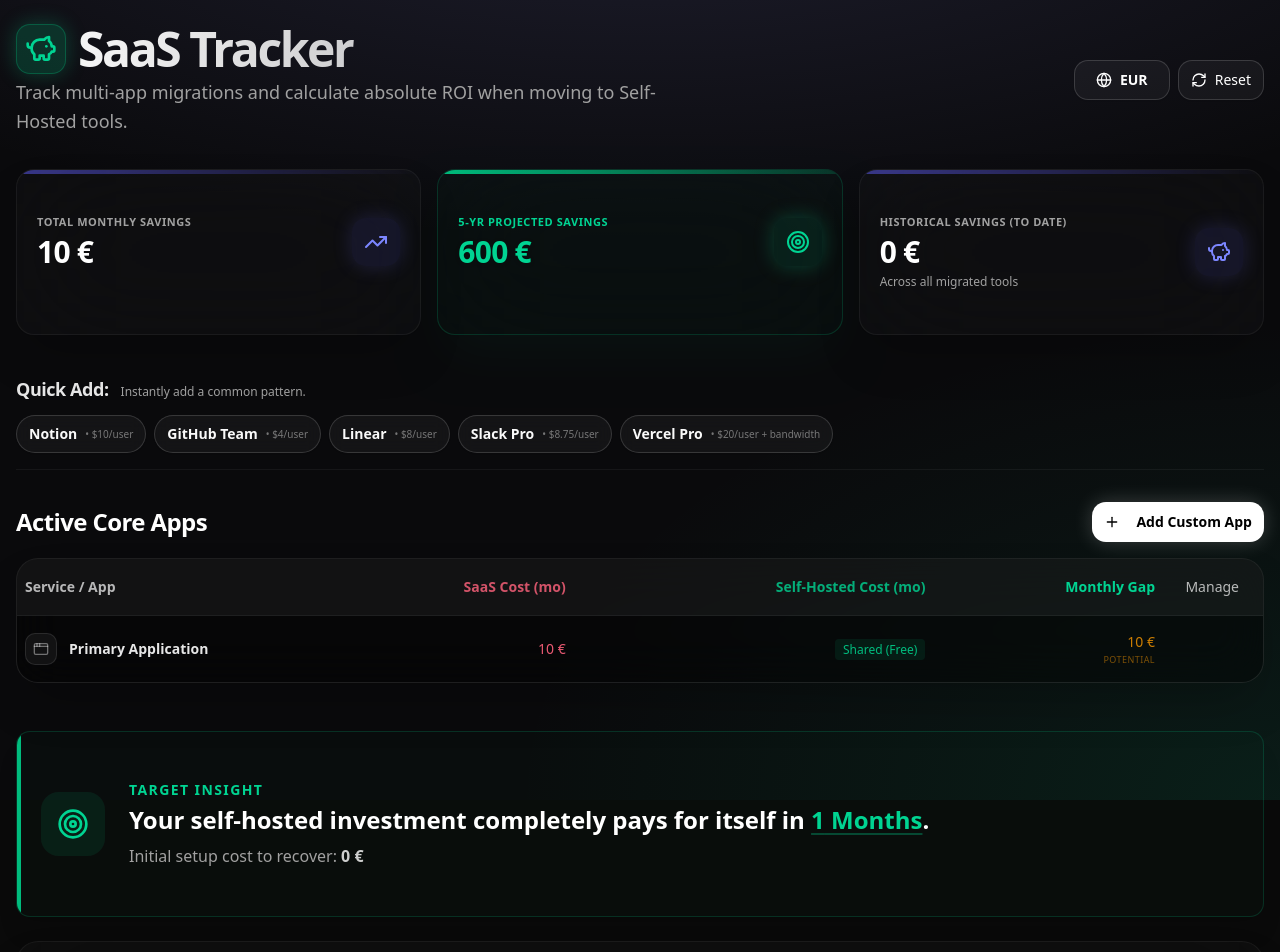
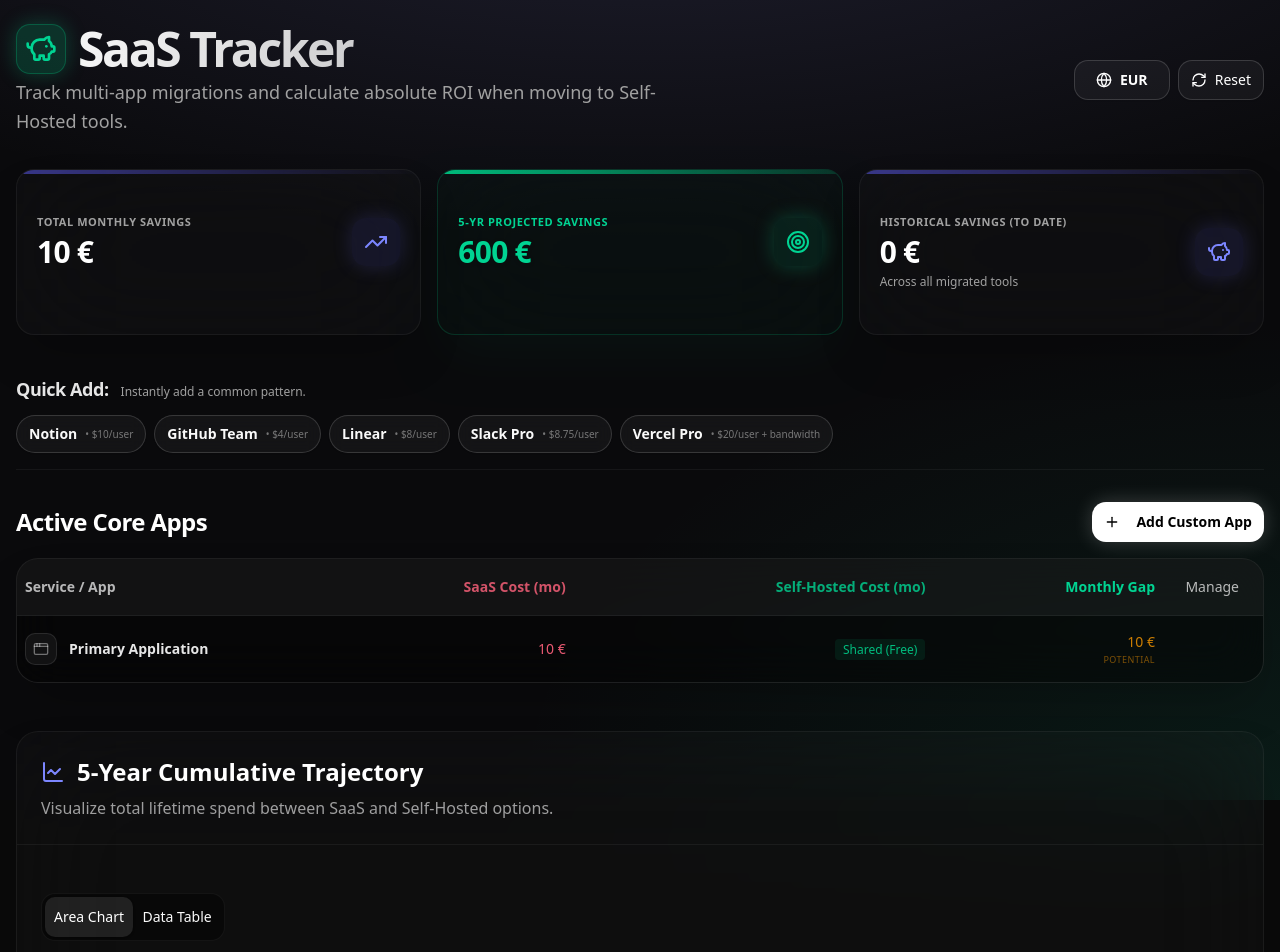
Before and after one commit to jonashuberts/saas-calculator, a Next.js app: page / in a window 1280 px wide. Shown: the top 952 px of the page. Built offline with nearby package versions, Linux system fonts and the light colour scheme.

Commit message:
docs: add capture info to README; fix: perfectly hide Target Insight on 0 cost

```diff
--- a/src/components/calculator/SavingsVisualizations.tsx
+++ b/src/components/calculator/SavingsVisualizations.tsx
@@ -67,7 +67,7 @@ export function SavingsVisualizations({ projections, subscriptions = [], currenc
     <div className="space-y-6">
 
       {/* Visual Insights Command Center */}
-      {!hideCommandCenter && (totalSetupCost > 0 || breakEvenProj) && (
+      {(!hideCommandCenter && totalSetupCost > 0) && (
         <Card className="border-emerald-500/20 bg-emerald-500/[0.02] shadow-xl overflow-hidden relative">
           <div className="absolute top-0 left-0 w-1 h-full bg-emerald-500 rounded-l-lg"></div>
           <CardContent className="p-6">
```
Also changed, not shown: 1 other file (tests, documents, lock files or other folders).
